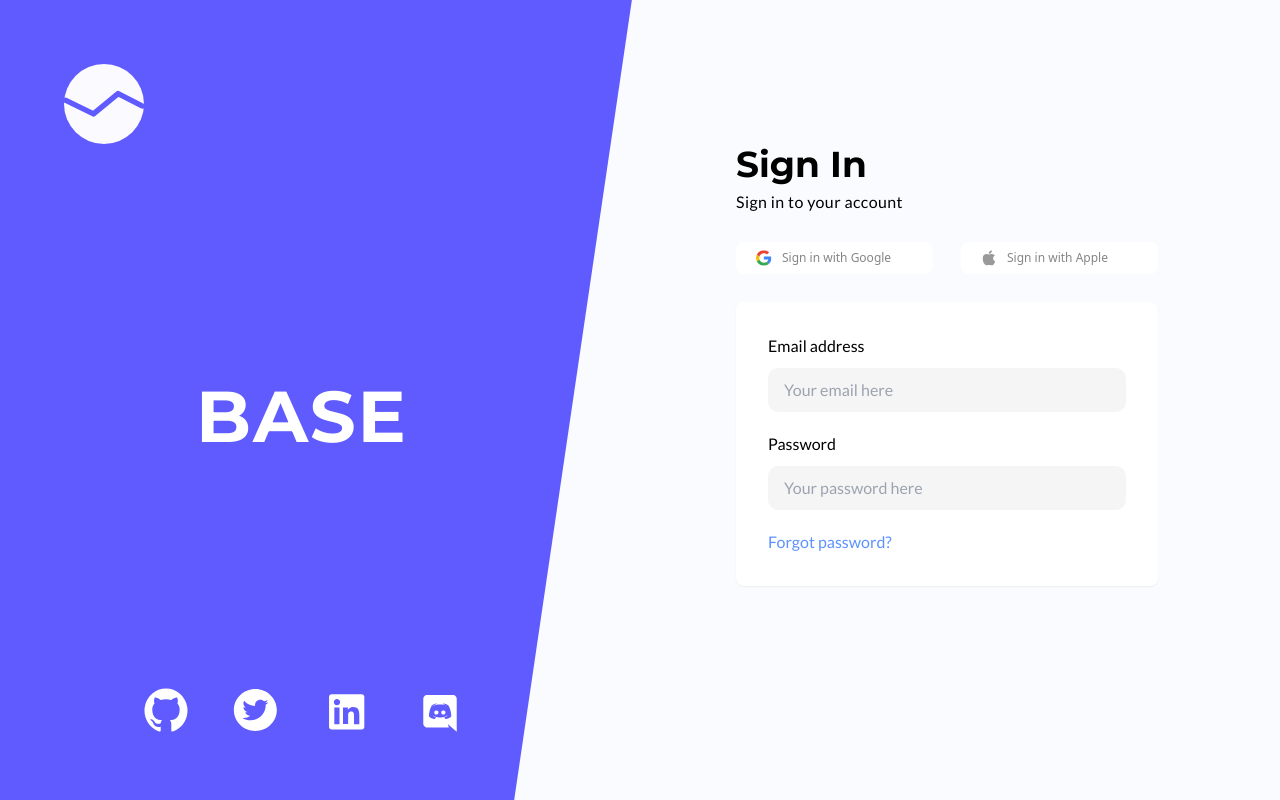
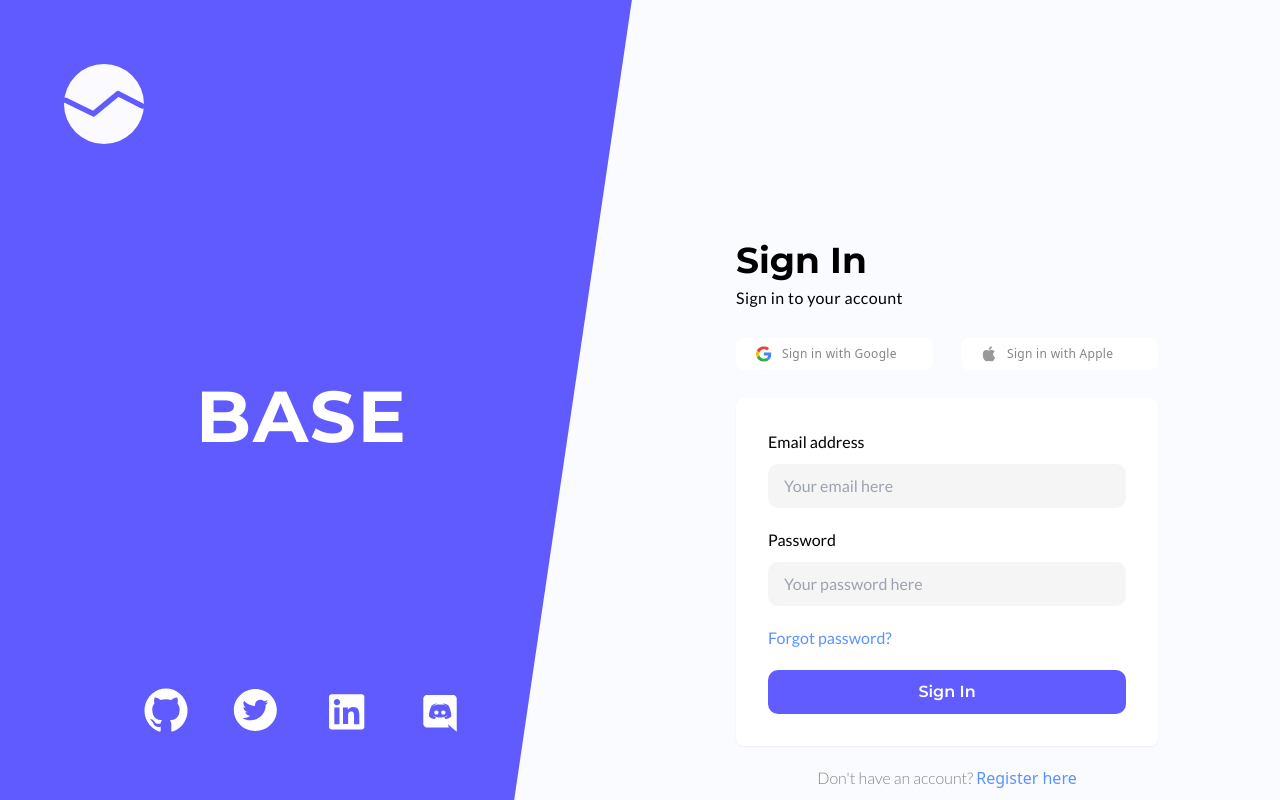
Before and after one commit to Mriganka5137/openinapp, a Next.js app: page /sign-in in a window 1280 px wide. Built offline with nearby package versions, Linux system fonts and the light colour scheme.

Commit message:
Add PrimaryButton component and update styles in SignIn and AuthButton

```diff
--- /dev/null
+++ b/components/shared/PrimaryButton.tsx
@@ -0,0 +1,14 @@
+import React from "react";
+interface Props {
+  children: React.ReactNode;
+}
+
+const PrimaryButton = ({ children }: Props) => {
+  return (
+    <button className=" w-full bg-color-brand rounded-[10px] text-white font-montserrat font-semibold text-base py-2.5 mt-5 hover:-translate-y-[1px] transition-transform duration-200 ease-in-out">
+      {children}
+    </button>
+  );
+};
+
+export default PrimaryButton;
--- a/components/sign-in/AuthButton.tsx
+++ b/components/sign-in/AuthButton.tsx
@@ -15,7 +15,7 @@ const AuthButton = ({ iconLink, children }: AuthButtonProps) => {
         alt="icon"
         className=" w-4 h-4 "
       />{" "}
-      <span className="text-color-secondary-text text-xs font-light">
+      <span className="text-color-secondary-text text-xs font-light tracking-wide">
         {children}
       </span>
     </button>
--- a/components/sign-in/SignIn.tsx
+++ b/components/sign-in/SignIn.tsx
@@ -2,7 +2,7 @@ import SignInCard from "./SignInCard";
 
 const SignIn = () => {
   return (
-    <section className="w-1/2  px-24 py-36">
+    <section className="w-1/2  px-24 py-60">
       <h2 className="font-montserrat font-bold text-4xl">Sign In</h2>
       <p className="font-lato text-base mt-1.5 tracking-wide">
         Sign in to your account
--- a/components/sign-in/SignInCard.tsx
+++ b/components/sign-in/SignInCard.tsx
@@ -2,6 +2,7 @@ import React from "react";
 import AuthButton from "./AuthButton";
 import AuthButtonGroup from "./AuthButtonGroup";
 import Link from "next/link";
+import PrimaryButton from "../shared/PrimaryButton";
 
 const SignInCard = () => {
   return (
@@ -25,7 +26,14 @@ const SignInCard = () => {
         <Link href="" className="text-color-link font-lato">
           Forgot password?
         </Link>
+        <PrimaryButton>Sign In</PrimaryButton>
       </div>
+      <p className="font-lato text-base mt-5 text-center text-color-secondary-text font-light">
+        Don't have an account?{" "}
+        <Link href="" className="text-color-link">
+          Register here
+        </Link>
+      </p>
     </div>
   );
 };
```
